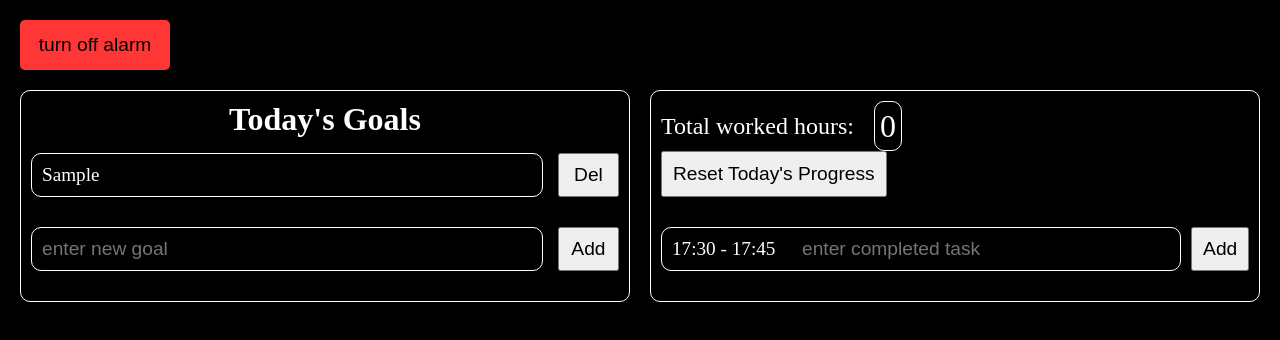
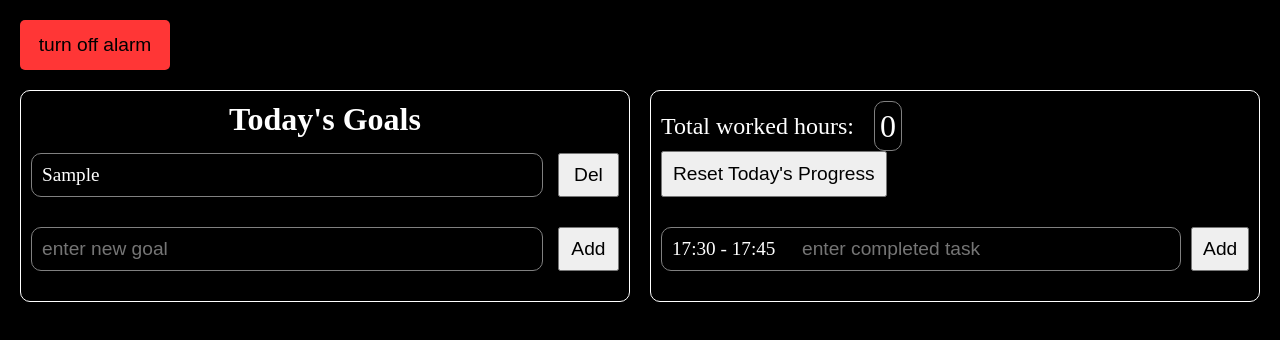
Before and after one commit to danifromecuador/we-are-what-we-repeatedly-do, a React (Vite) app: page / in a window 1280 px wide. Both pictures are taken after typing "Sample" into the empty fields and a click on the button "Add". Shown: the top 340 px of the page. Built offline with nearby package versions, Linux system fonts and the light colour scheme.

Commit message:
Change border color of secondary divs

```diff
--- a/src/task_tracker/styles/Counter.css
+++ b/src/task_tracker/styles/Counter.css
@@ -8,7 +8,7 @@
   width: fit-content;
   height: 50px;
   margin: 0 20px;
-  border: 1px solid white;
+  border: 1px solid gray;
   border-radius: 10px;
   padding: 0 5px;
   display: flex;
--- a/src/task_tracker/styles/New.css
+++ b/src/task_tracker/styles/New.css
@@ -7,7 +7,7 @@
 }
 
 .task-tracker .new .current-block-input-text {
-  border: 1px solid white;
+  border: 1px solid gray;
   border-radius: 10px;
   padding: 10px;
   width: 100%;
--- a/src/task_tracker/styles/Tasks.css
+++ b/src/task_tracker/styles/Tasks.css
@@ -2,7 +2,7 @@
   width: 100%;
   margin: 20px 0;
   padding: 10px;
-  border: 1px solid white;
+  border: 1px solid gray;
   border-radius: 10px;
 }
 
--- a/src/todo/styles/Item.css
+++ b/src/todo/styles/Item.css
@@ -10,7 +10,7 @@
 }
 
 .item .input-text {
-  border: 1px solid white;
+  border: 1px solid gray;
   border-radius: 10px;
   width: 100%;
   padding: 10px;
--- a/src/todo/styles/New.css
+++ b/src/todo/styles/New.css
@@ -14,7 +14,7 @@
 }
 
 .new .input-text {
-  border: 1px solid white;
+  border: 1px solid gray;
   border-radius: 10px;
   padding: 10px;
   color: white;
```
